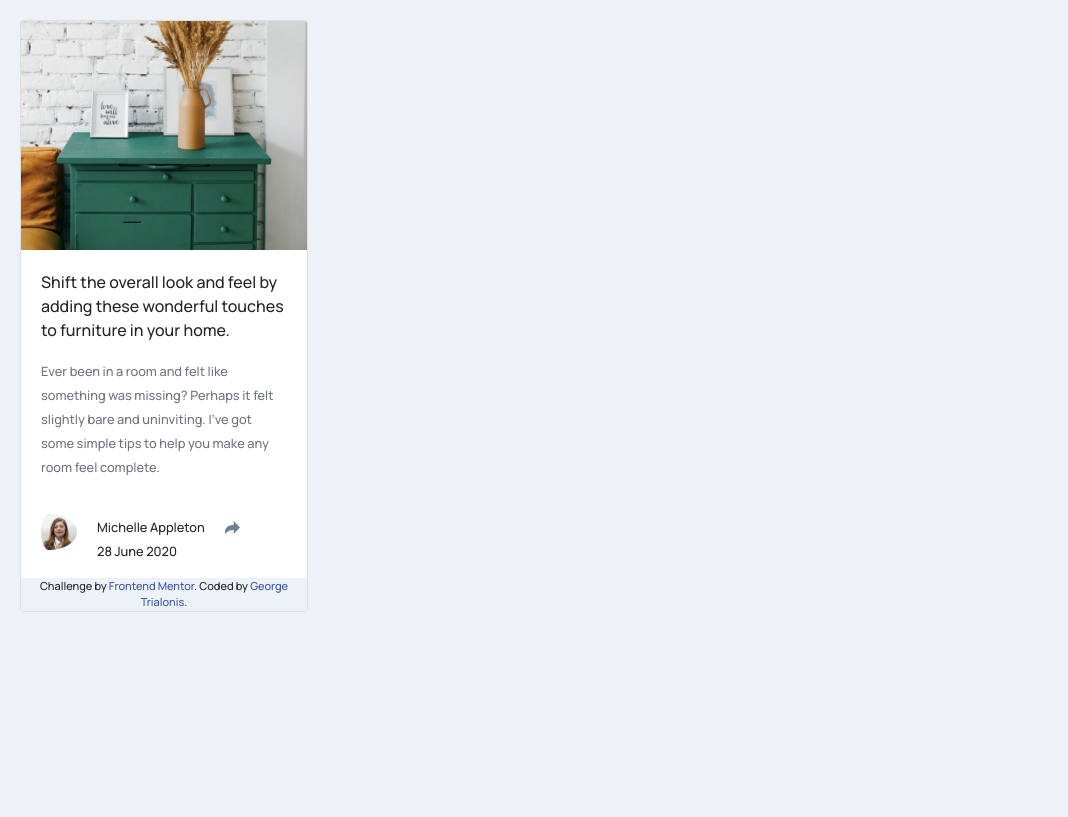
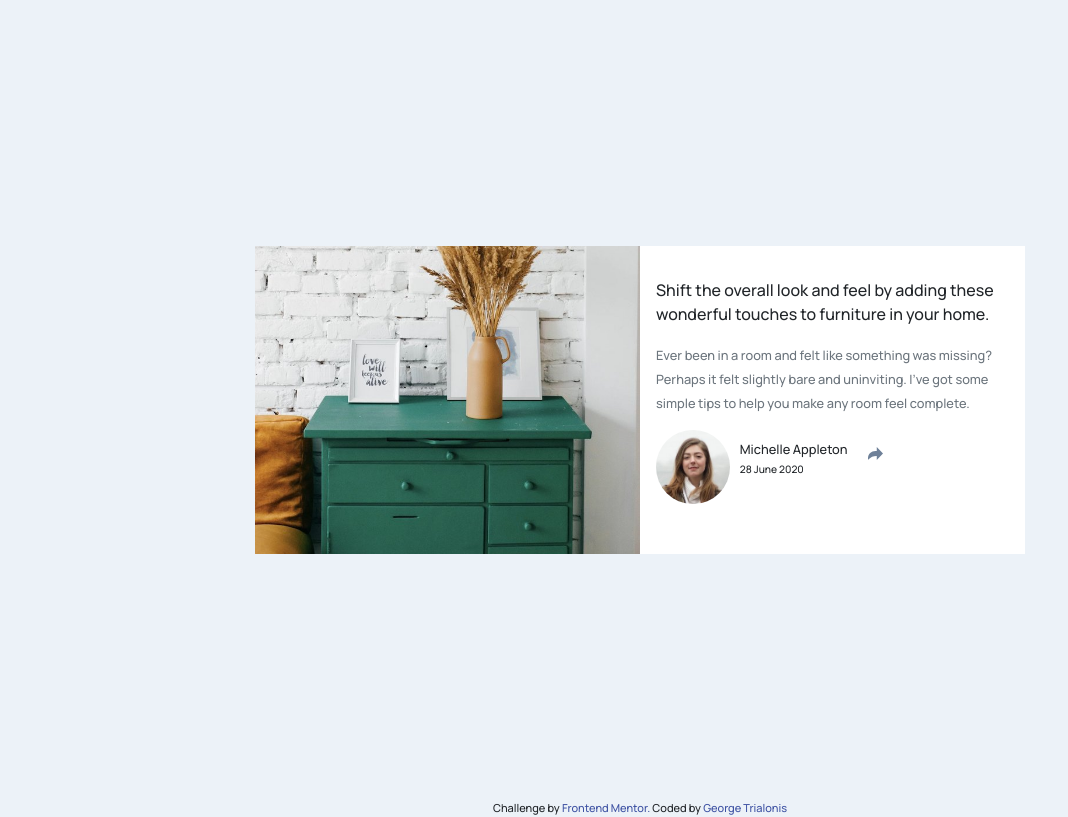
Before and after one commit to GTrialonis/article-preview-component-master, a plain HTML site: page index.html in a window 1280 px wide. Shown: the whole page, without its empty margins (0-1068 px from the left). Drawn offline with nearby package versions, Linux system fonts and the light colour scheme.

Commit message:
Add files via upload

```diff
--- a/index.html
+++ b/index.html
@@ -36,43 +36,52 @@
 
 <body>
 
-    <div class="card" style="width: 18rem;">
-      <img src="images/drawers.jpg" class="card-img-top" alt="">
-      <div class="card-body">
+  <div class="container-fluid vertical-center">
+    <div class="row left no-gutters d-flex justify-content-center">
+
+      <div class="top-image col-lg-6 col-md-6 text-center">
+        <img src="images/drawers.jpg" class="drawers" alt="drawers image" />
+      </div>
+
+      <div class="info-part col-lg-6 col-md-6" style="padding-left: 1em;">
         <p class="first paragraph">Shift the overall look and feel by adding these wonderful
           touches to furniture in your home.</p>
         <p class="second paragraph"><small class="text-muted">Ever been in a room and felt like something was missing? Perhaps
             it felt slightly bare and uninviting. I’ve got some simple tips
             to help you make any room feel complete.</small></p>
-      </div>
 
-      <div class="container">
-        <div class="row">
-          <div class="col-xs">
-            <img src="images/avatar-michelle.jpg" class="circular avatar" style="padding-left: 20px;" alt="Michelle" />
-          </div>
-          <div class="col-xs contact-person">
-            <p>
-              <small>Michelle Appleton</small>
-              <br />
-              <small>28 June 2020</small></p>
-          </div>
-          <div class="col-xs share">
-            <a class="tooltips" href="#"><img src="images/icon-share.svg" alt="" />
+        <div class="row no-gutters">
+
+          <img src="images/avatar-michelle.jpg" class="circular avatar" alt="Michelle" />
+
+          <small class="contact-person">Michelle Appleton <p>
+              <small>28 June 2020</small></p></small>
+
+          <a class="tooltips share" href="#"><img src="images/icon-share.svg" alt="" />
             <span><small>S H A R E
                 <img class="facebook" src="images/icon-facebook.svg" />
                 <img class="pinterest" src="images/icon-pinterest.svg" />
                 <img class="twitter" src="images/icon-twitter.svg" /></small>
             </span></a>
+
+        </div>
+
+      </div>
+
+    </div>
   </div>
   </div>
   </div>
 
+
   <div class="attribution">
-      Challenge by <a href="https://www.frontendmentor.io?ref=challenge" target="_blank">Frontend Mentor</a>.
-      Coded by <a href="#">George Trialonis</a>.
+    <p>
+      Challenge by <a href="https://www.frontendmentor.io?ref=challenge" target="_blank">Frontend Mentor. </a>
+      Coded by <a href="https://trialonis.blogspot.com">George Trialonis</a>
+    </p>
+
   </div>
-  </div>
+
 
 
 </body>
--- a/style.css
+++ b/style.css
@@ -1,41 +1,58 @@
-
-
 html, body {
-  margin: 10px;
+  height: 100%;
+  width: 100%;
+  /* margin: 10px; */
   font-family: 'Manrope', sans-serif;
   background-color: hsl(210, 46%, 95%);
 }
 
+* {
+  box-sizing: border-box;
+}
+
+
 .attribution {
   background-color: hsl(210, 46%, 95%);
 }
-.column {
-  display: flex;
-}
 
-img .card-img-top {
+img.drawers {
   width: 100%;
   height: auto;
 }
 
-p.first-paragraph {
-  font-family: 'Manrope';
-  font-size: bolder;
+.info-part {
+  width: 100%;
+  height: 110%;
+  background-color: white;
+  padding-top: 2em;
+  padding-bottom: 2em;
 }
 
-.circular {
+img.circular {
   border-radius: 80%;
 }
 
-.avatar {
-  width: 3.5rem
+img.avatar {
+  width: 20%;
+  height: auto;
 }
 
-.contact-person,
-.share {
-  padding-left: 20px;
+.contact-person {
+  margin: 10px;
 }
 
+.attribution {
+  text-align: center;
+}
+
+.share {
+  text-align: right;
+  margin: 10px;
+}
+
+.attribution {
+  text-align: center;
+}
 
 a.tooltips {
     position: relative;
@@ -72,3 +89,69 @@ a:hover.tooltips span {
     margin-left: -76px;
     z-index: 999;
 }
+
+.facebook,
+.pinterest,
+.twitter {
+  margin: 3px;
+}
+
+@media (min-width: 768px) {
+  .container-fluid {
+    width: 800px;
+  }
+
+  /* .row {
+    height: 50%;
+  } */
+
+  .info-part {
+    width: 100%;
+    height: auto;
+  }
+
+  .vertical-center {
+    min-height: 100%;
+    min-height: 100vh;
+    display: flex;
+    align-items: center;
+  }
+
+  img.circular {
+    border-radius: 60%;
+
+  }
+
+  /* img.avatar {
+    width: 20%;
+    height:auto;
+    margin: 12px;
+  } */
+}
+
+@media (max-width: 767.98px) {
+  .container-fluid {
+    margin: 1em;
+  }
+
+  img.drawers {
+    /* margin-top: 8px; */
+    /* vertical-align: center; */
+    width: 80%;
+    height: auto;
+  }
+
+  img.avatar {
+    width: 14%;
+    height:auto;
+    margin: 12px;
+  }
+
+  .info-part {
+    width: 80%;
+    height: 100%;
+    background-color: white;
+    padding-top: 2em;
+    padding-bottom: 2em;
+  }
+}
```
Lines whose indentation alone changed are shown as unchanged.
